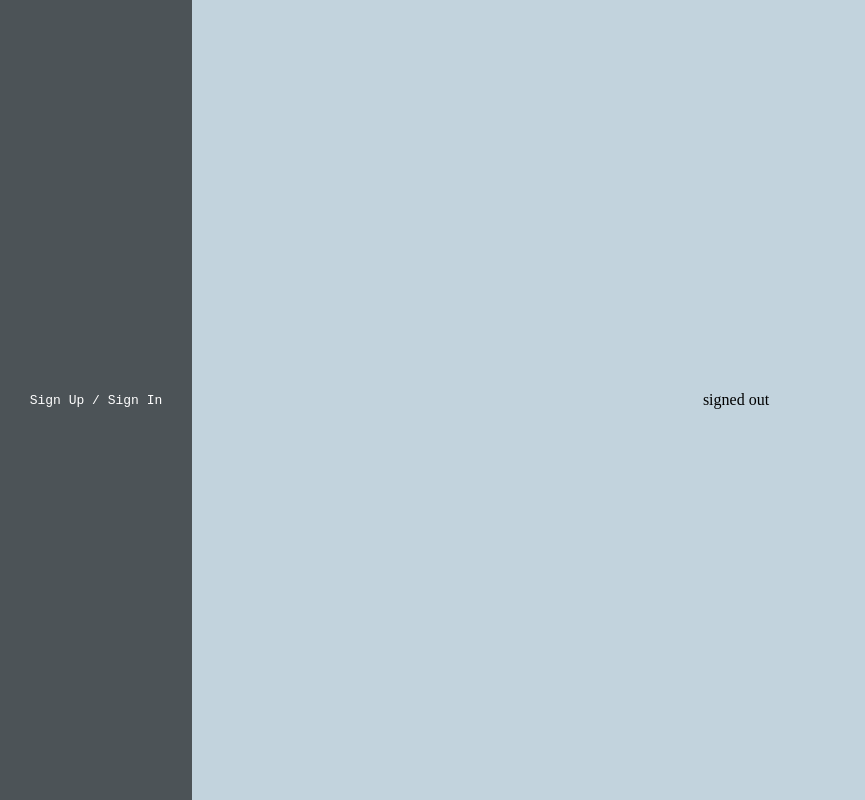
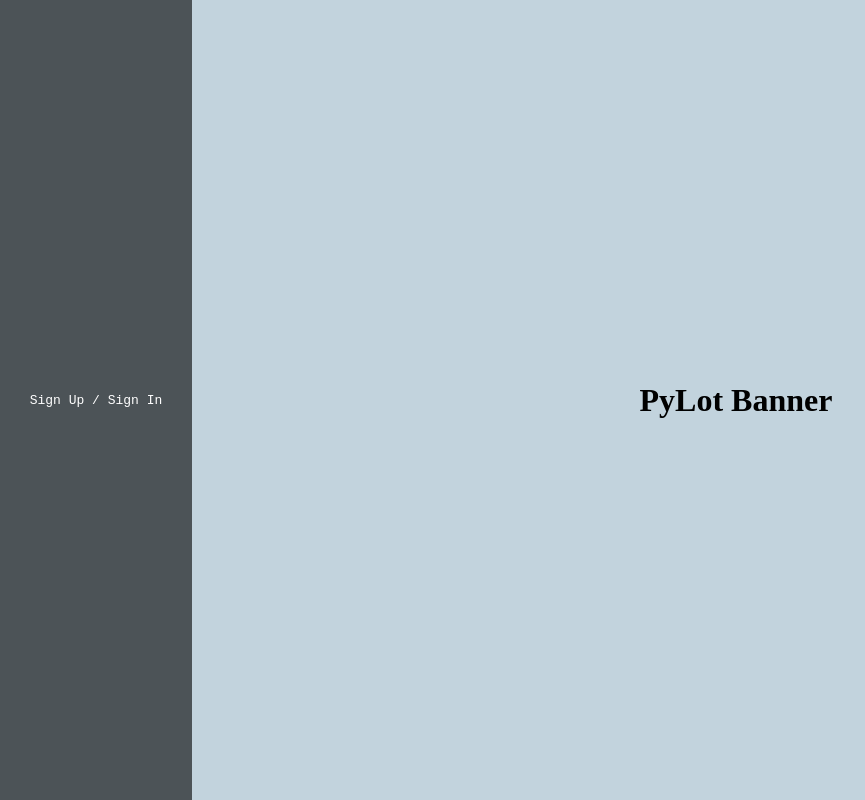
Before and after one commit to ryzbaka/PyLot, a React (Create React App) app in the folder frontend/: page / in a window 1280 px wide. Shown: the whole page, without its empty margins (0-865 px from the left). Built offline with nearby package versions, Linux system fonts and the light colour scheme; the HTML template or start-up script is replaced by a standard one.

Commit message:
added conditional home component

```diff
--- a/frontend/src/App.js
+++ b/frontend/src/App.js
@@ -8,7 +8,7 @@ import Signup from "./Signup";
 import SignInContext from "./SignInContext";
 
 const App = () => {
-  const signedStateHook = useState("signed out");
+  const signedStateHook = useState(["Signed Out","None","None"]);//maybe add a dictionary similar to the one in SignInContext.js
   return (
     <React.StrictMode>
       <SignInContext.Provider value={signedStateHook}>
--- a/frontend/src/Home.js
+++ b/frontend/src/Home.js
@@ -1,8 +1,17 @@
 import React, {useContext} from "react";
 import SignInContext from "./SignInContext";
-
+import Something from "./TestResult.jsx"
 const Home = () => {
   const [signInState,setsignInState] = useContext(SignInContext);
-  return <div>{signInState}</div>;
+  //return <div>{signInState.status}</div>;
+  if(signInState[0]==="Signed Out"){
+    return (
+      <div>
+        <h1>PyLot Banner</h1>
+      </div>
+    )
+  }else{
+  return <Something status={signInState[0]} username={signInState[1]} password={signInState[2]}></Something>
+  }
 };
 export default Home;
--- a/frontend/src/SignInContext.js
+++ b/frontend/src/SignInContext.js
@@ -1,5 +1,12 @@
 import {createContext} from "react";
 
-const SignInContext = createContext(["Signed Out",()=>{}]);
+const SignInContext = createContext([
+    [
+        "Signed Out",
+        "None",
+        "None"
+    ],
+    ()=>{}
+]);
 
 export default SignInContext;
--- a/frontend/src/Signupin.js
+++ b/frontend/src/Signupin.js
@@ -18,7 +18,7 @@ const Signupin = () => {
         .post("/users/signin", formData)
         .then((response) => {
           if(response.data==="Authentication Successful"){
-              setSignInState(username);
+              setSignInState(["Signed In",username,password]);
           }else{
             alert("Authentication failed.")
           }
--- /dev/null
+++ b/frontend/src/TestResult.jsx
@@ -0,0 +1,11 @@
+import React from "react";
+const Something = ({status,username,password})=>{
+    return (
+        <div>
+            <h1>{status}</h1>
+            <h2>{username}</h2>
+            <h3>{password}</h3>
+        </div>
+    )
+}
+export default Something;
```
